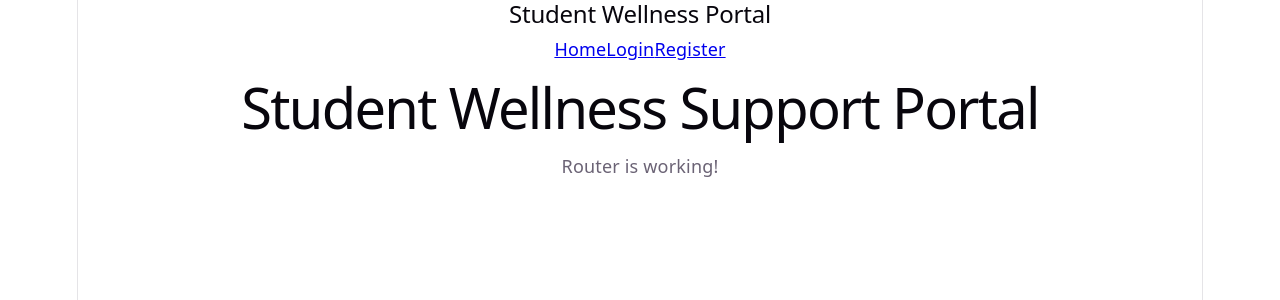
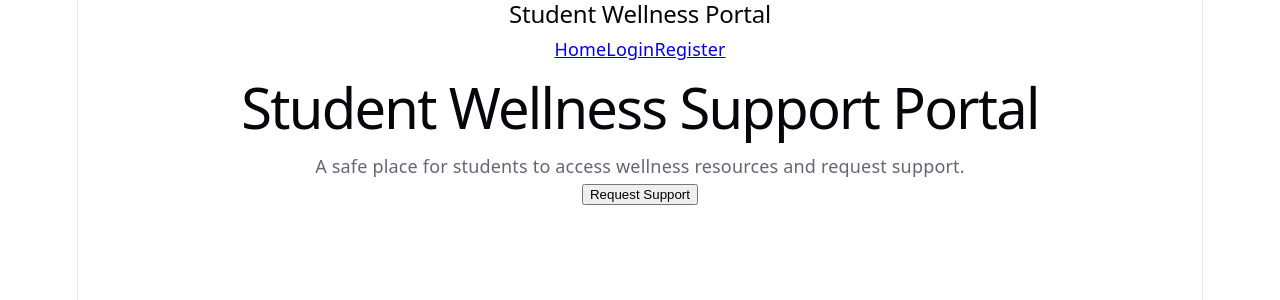
Before and after one commit to HopeTheEditor/Student-Wellness-Portal, a React app in the folder frontend/: page / in a window 1280 px wide. Shown: the top 300 px of the page. Built offline with nearby package versions, Linux system fonts and the light colour scheme; the HTML template or start-up script is replaced by a standard one.

Commit message:
updated App.jsx

```diff
--- a/frontend/src/App.jsx
+++ b/frontend/src/App.jsx
@@ -1,5 +1,7 @@
 import { BrowserRouter, Routes, Route } from 'react-router-dom'
 import Navbar from './components/Navbar'
+
+import Home from './pages/Home'
 
 function App() {
   return (
@@ -7,15 +9,7 @@ function App() {
       <Navbar />
 
       <Routes>
-        <Route
-          path="/"
-          element={
-            <div>
-              <h1>Student Wellness Support Portal</h1>
-              <p>Router is working!</p>
-            </div>
-          }
-        />
+        <Route path="/" element={<Home />} />
       </Routes>
     </BrowserRouter>
   )
```
